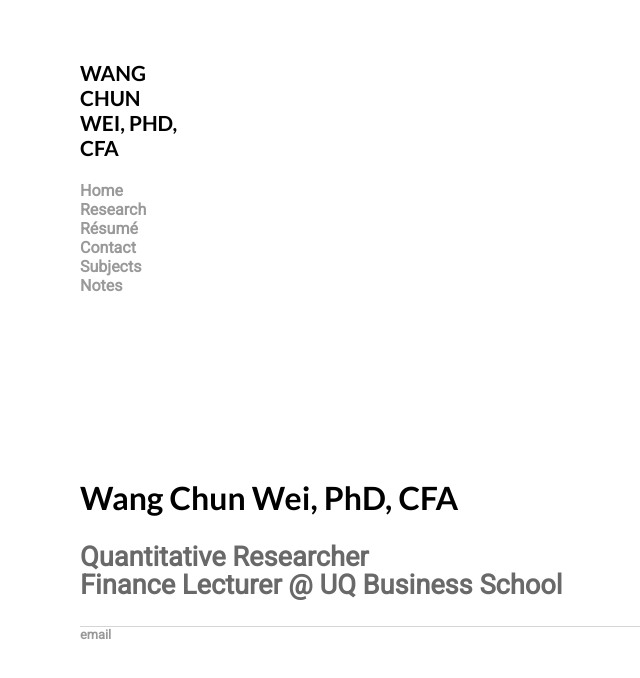
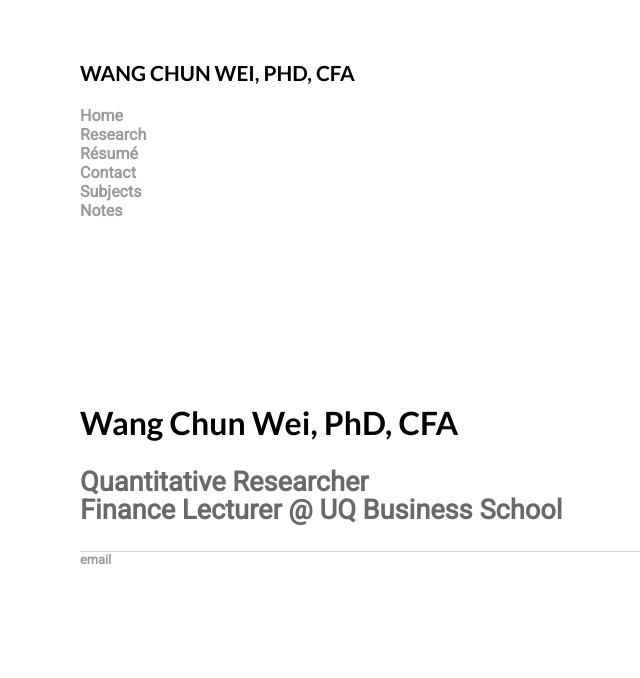
Before and after one commit to weiwangchun/weiwangchun.github.io, a Jekyll site: the page built from index.html, in a window 1280 px wide. Shown: the top 678 px of the page, without its empty margins (112-752 px from the left). Built offline with Jekyll 4.4.1, drawn with Linux system fonts in a browser that asks for light colours; some web fonts are replaced.

```diff
--- a/_layouts/default.html
+++ b/_layouts/default.html
@@ -9,10 +9,10 @@
 		</head>
 		<body>
 			<!-- <img src="../wwc.jpg", align="right", width ="30%"> -->
+			<h3> WANG CHUN WEI, PHD, CFA</h3>
 
 			<nav>
 	    		<ul>
-				<li><h3> WANG CHUN WEI, PHD, CFA</h3> </li>
 				<li><a href="/">Home</a></li>
 		        	<li><a href="/about">Research</a></li>
 	        		<li><a href="/cv/index.html">Résumé</a></li>
```
